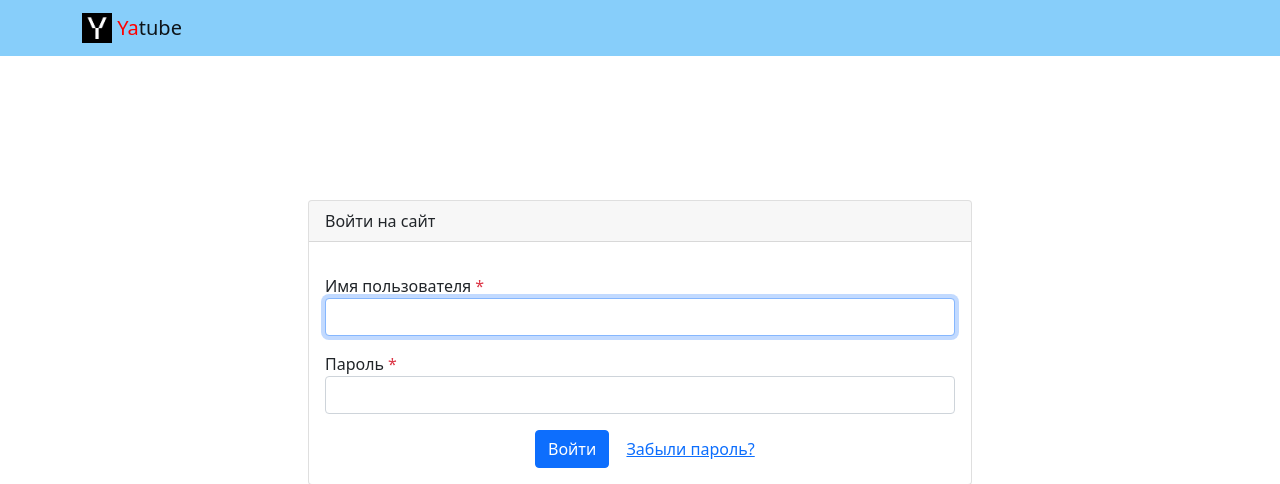
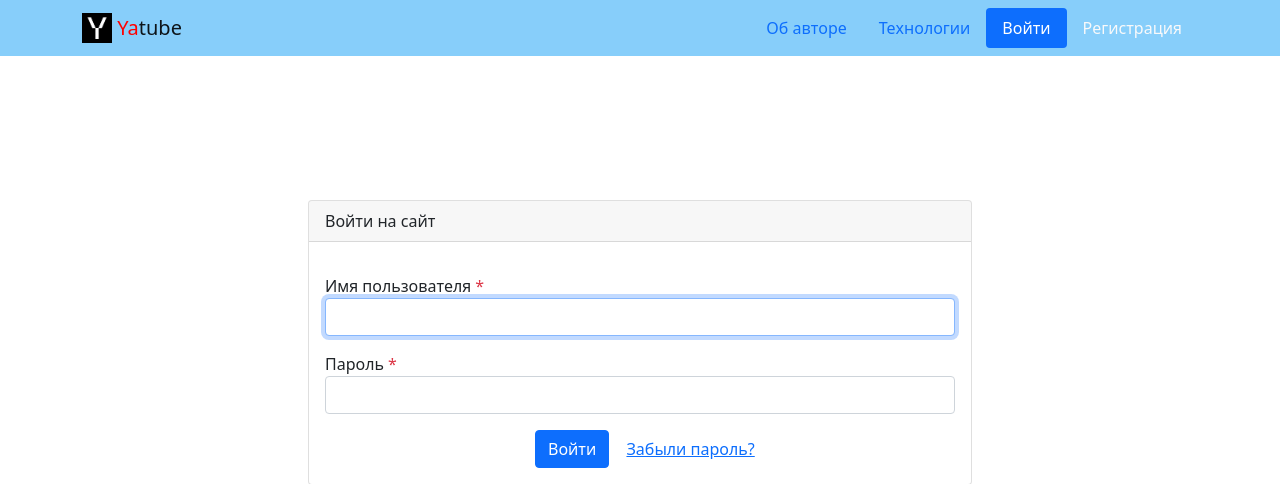
Before and after one commit to bitbybit/hw05_final, a Django app: page /auth/login/ in a window 1280 px wide. Shown: the top 484 px of the page. Run offline with Django 3.2, Linux system fonts and the light colour scheme; parts of the project's set-up code (start-up, migrations or seed data) failed here and were passed over; some libraries are stand-ins or nearby versions.

Commit message:
navigation template

```diff
--- a/yatube/templates/base.html
+++ b/yatube/templates/base.html
@@ -31,6 +31,52 @@
 
           <span style="color:red">Ya</span>tube
         </a>
+
+        <ul class="nav nav-pills">
+          {% with request.resolver_match.view_name as view_name %}
+            <li class="nav-item">
+              <a class="nav-link{% if view_name  == 'about:author' %} active{% endif %}" href="{% url 'about:author' %}">
+                Об авторе
+              </a>
+            </li>
+            <li class="nav-item">
+              <a class="nav-link{% if view_name  == 'about:tech' %} active{% endif %}" href="{% url 'about:tech' %}">
+                Технологии
+              </a>
+            </li>
+            {% if user.is_authenticated %}
+              <li class="nav-item">
+                <a class="nav-link" href="{# TODO: add post #}">
+                  Новая запись
+                </a>
+              </li>
+              <li class="nav-item">
+                <a class="nav-link link-light{% if view_name  == 'users:password_change_form' %} active{% endif %}" href="{% url 'users:password_change_form' %}">
+                  Изменить пароль
+                </a>
+              </li>
+              <li class="nav-item">
+                <a class="nav-link link-light" href="{% url 'users:logout' %}">
+                  Выйти
+                </a>
+              </li>
+              <li>
+                Пользователь: {{ user.username }}
+              <li>
+            {% else %}
+              <li class="nav-item">
+                <a class="nav-link link-light{% if view_name  == 'users:login' %} active{% endif %}" href="{% url 'users:login' %}">
+                  Войти
+                </a>
+              </li>
+              <li class="nav-item">
+                <a class="nav-link link-light{% if view_name  == 'users:signup' %} active{% endif %}" href="{% url 'users:signup' %}">
+                  Регистрация
+                </a>
+              </li>
+            {% endif %}
+          {% endwith %}
+        </ul>
       </div>
     </nav>
   </header>
```
